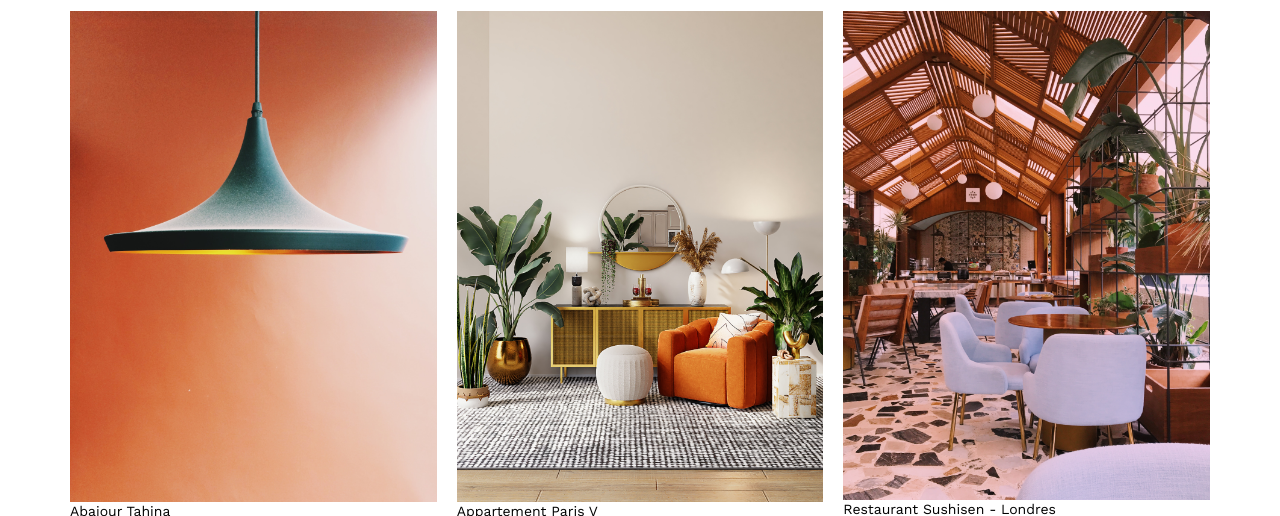
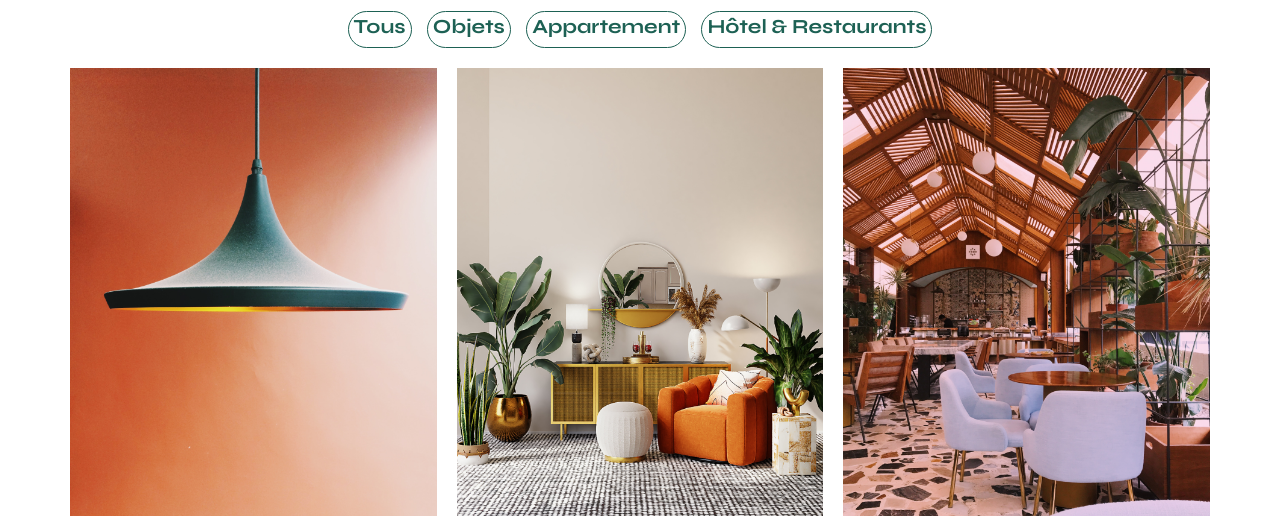
Before and after one commit to mehdikoob/OpenClassrooms-SophieBluel-P6, a plain HTML site: page FrontEnd/index.html in a window 1280 px wide. Shown: the part 584-1100 px from the top of the page. Drawn offline with nearby package versions, Linux system fonts and the light colour scheme.

Commit message:
boutons filtres faits

```diff
--- a/FrontEnd/assets/style.css
+++ b/FrontEnd/assets/style.css
@@ -125,6 +125,35 @@ li:hover {
 	text-align: center;
 	margin-bottom: 1em;
 }
+/* Filtres */
+
+.filtres {
+    display: flex;
+    justify-content: space-between;
+    width: 585px;
+    height: 37px;
+    border-radius: 60px;
+	padding-bottom: 20px;
+	margin: auto;
+}
+
+.bulle {
+    padding:5px 5px;
+    border: 1px solid #1D6154;
+    border-radius: 60px;
+    font-family: sans-serif;
+    font-size: 20px;
+    text-align: center;
+    cursor: pointer;
+    color: #1D6154;
+	font-family: "syne";
+}
+
+.bulle:hover {
+ background-color: #1D6154;
+ color: #ffffff;
+}
+
 .gallery {
 	width: 100%;
 	display: grid;
--- a/FrontEnd/index.html
+++ b/FrontEnd/index.html
@@ -36,6 +36,13 @@
 	</section>
 	<section id="portfolio">
 		<h2>Mes Projets</h2>
+		<div class="filtres">
+			<div class="bulle">Tous</div>
+			<div class="bulle">Objets</div>
+			<div class="bulle">Appartement</div>
+			<div class="bulle">Hôtel & Restaurants</div>
+		</div>
+
 		<div class="gallery">
 			<figure>
 				<img src="assets/images/abajour-tahina.png" alt="Abajour Tahina">
```
Also changed, not shown: 3 other files.
